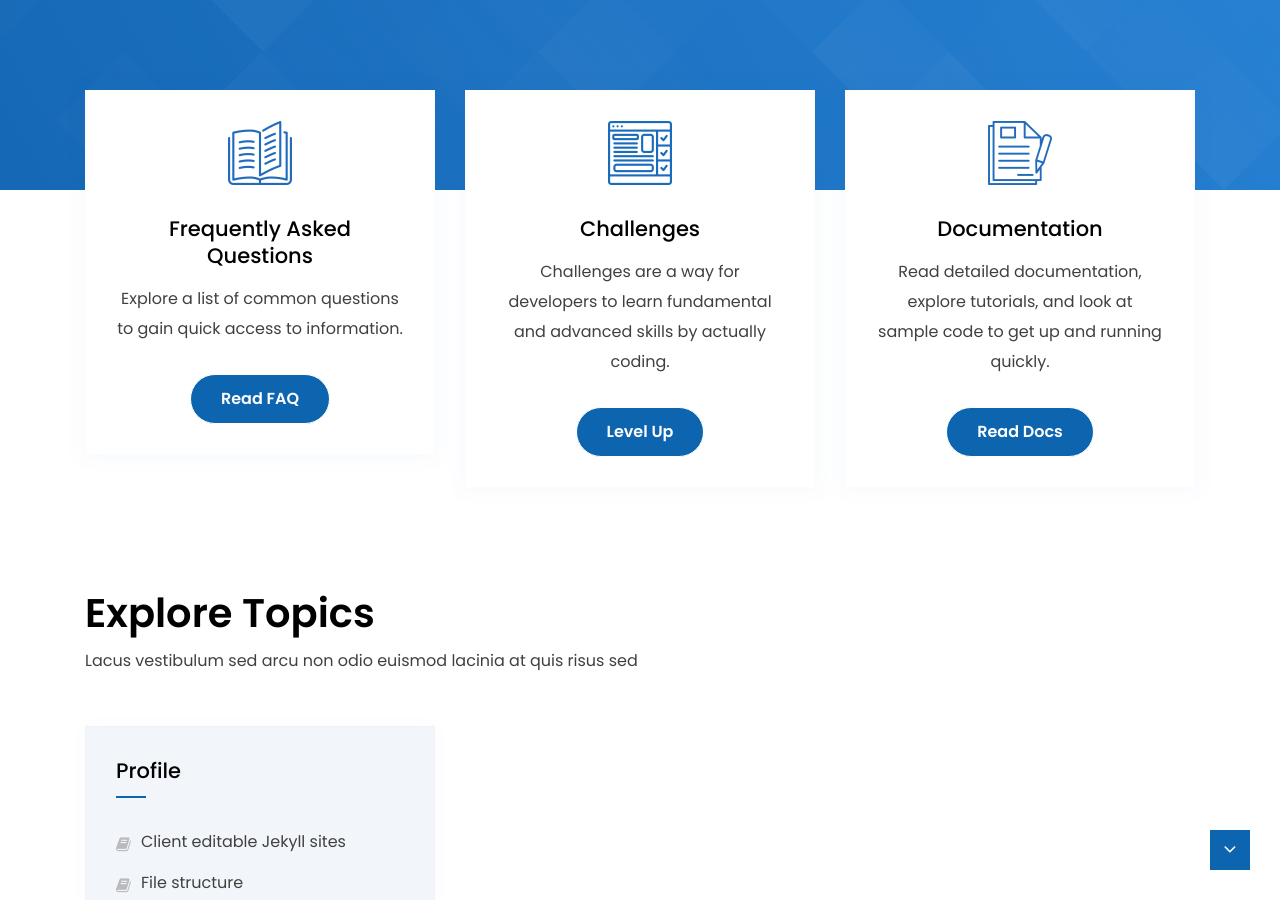
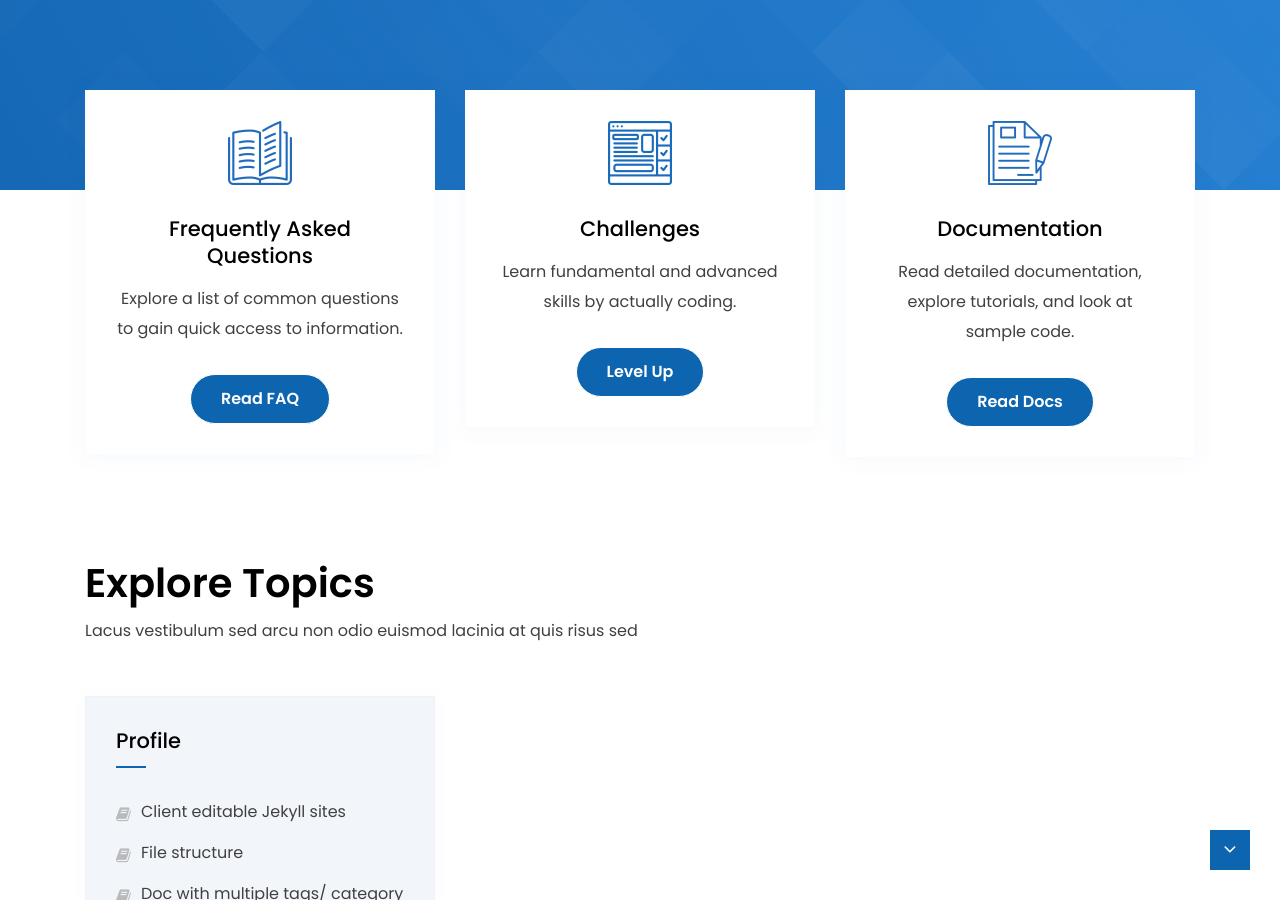
Before and after one commit to XDC-Community/XDC-Community.github.io, a Jekyll site: the page built from index.html, in a window 1280 px wide and 900 px high, scrolled down 710 px. Built offline with Jekyll 4.4.1, drawn with Linux system fonts in a browser that asks for light colours.

Commit message:
Update services.yml
Shortening descriptions

```diff
--- a/_data/services.yml
+++ b/_data/services.yml
@@ -6,12 +6,12 @@
 
 - title: Challenges
   icon: /assets/images/challenges-icon.png
-  description:  Challenges are a way for developers to learn fundamental and advanced skills by actually coding.
+  description:  Learn fundamental and advanced skills by actually coding.
   button_label: Level Up
   url: /pages/challenges/
 
 - title: Documentation
   icon: /assets/images/service-icon3.png
-  description:  Read detailed documentation, explore tutorials, and look at sample code to get up and running quickly.
+  description:  Read detailed documentation, explore tutorials, and look at sample code.
   button_label: Read Docs
   url: /docs/left-sidebar-example
```
